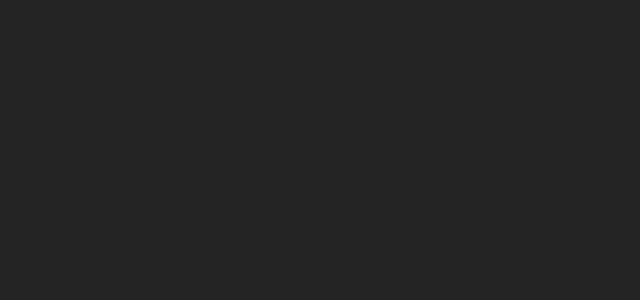
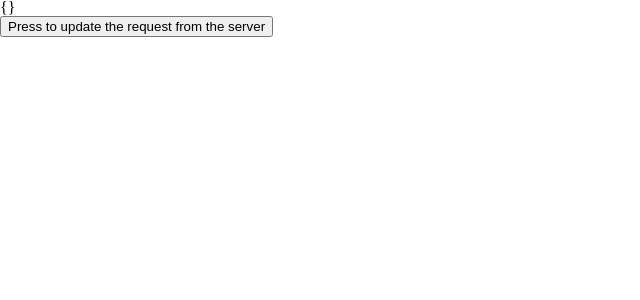
Before and after one commit to nominanga/itms-frontend, a React (Vite) app: page / in a window 1280 px wide. Shown: the top 300 px of the page, without its empty margins (0-640 px from the left). Built offline with nearby package versions, Linux system fonts and the light colour scheme.

Commit message:
added css reset at first, checked how does api with proxy works, all the preparation with configuration are done, proceed to coding

```diff
--- a/src/App.tsx
+++ b/src/App.tsx
@@ -1,9 +1,24 @@
 import { useState } from 'react'
+import axios from "axios";
 
 function App() {
+  const [value, setValue] = useState('{}')
+
+  async function testAPIRequest() {
+    const instance = axios.create({
+      baseURL: "/api",
+      timeout: 5000
+    })
+
+    const response = await instance.get("/user/token/")
+
+    setValue(JSON.stringify(response.data))
+  }
 
   return (
     <>
+      <p>{value}</p>
+      <button onClick={testAPIRequest}>Press to update the request from the server</button>
     </>
   )
 }
--- a/src/index.css
+++ b/src/index.css
@@ -1,14 +1,44 @@
-:root {
-  font-family: system-ui, Avenir, Helvetica, Arial, sans-serif;
-  line-height: 1.5;
-  font-weight: 400;
+html, body, div, span, applet, object, iframe,
+h1, h2, h3, h4, h5, h6, p, blockquote, pre,
+a, abbr, acronym, address, big, cite, code,
+del, dfn, em, img, ins, kbd, q, s, samp,
+small, strike, strong, sub, sup, tt, var,
+b, u, i, center,
+dl, dt, dd, ol, ul, li,
+fieldset, form, label, legend,
+table, caption, tbody, tfoot, thead, tr, th, td,
+article, aside, canvas, details, embed,
+figure, figcaption, footer, header, hgroup,
+menu, nav, output, ruby, section, summary,
+time, mark, audio, video {
+  margin: 0;
+  padding: 0;
+  border: 0;
+  font-size: 100%;
+  font: inherit;
+  vertical-align: baseline;
+}
 
-  color-scheme: light dark;
-  color: rgba(255, 255, 255, 0.87);
-  background-color: #242424;
 
-  font-synthesis: none;
-  text-rendering: optimizeLegibility;
-  -webkit-font-smoothing: antialiased;
-  -moz-osx-font-smoothing: grayscale;
+article, aside, details, figcaption, figure,
+footer, header, hgroup, menu, nav, section {
+  display: block;
 }
+body {
+  line-height: 1;
+}
+ol, ul {
+  list-style: none;
+}
+blockquote, q {
+  quotes: none;
+}
+blockquote:before, blockquote:after,
+q:before, q:after {
+  content: '';
+  content: none;
+}
+table {
+  border-collapse: collapse;
+  border-spacing: 0;
+}
```
